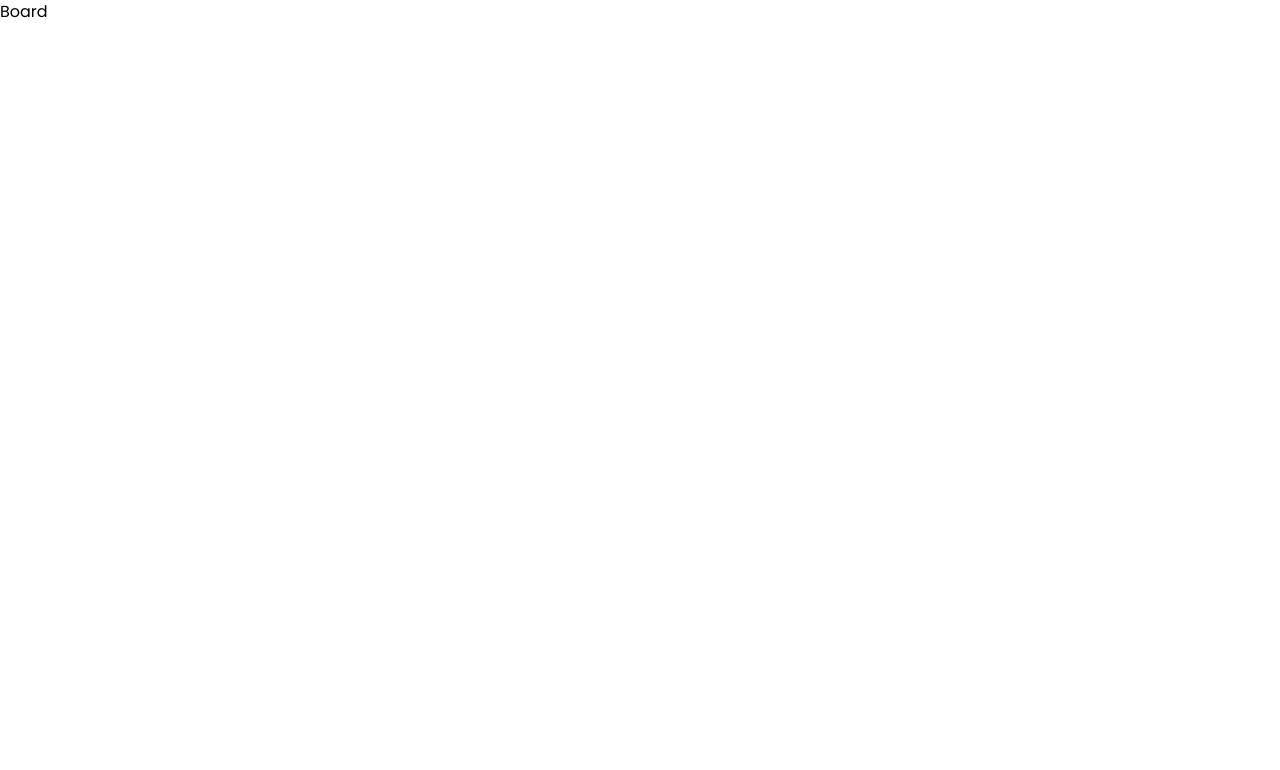
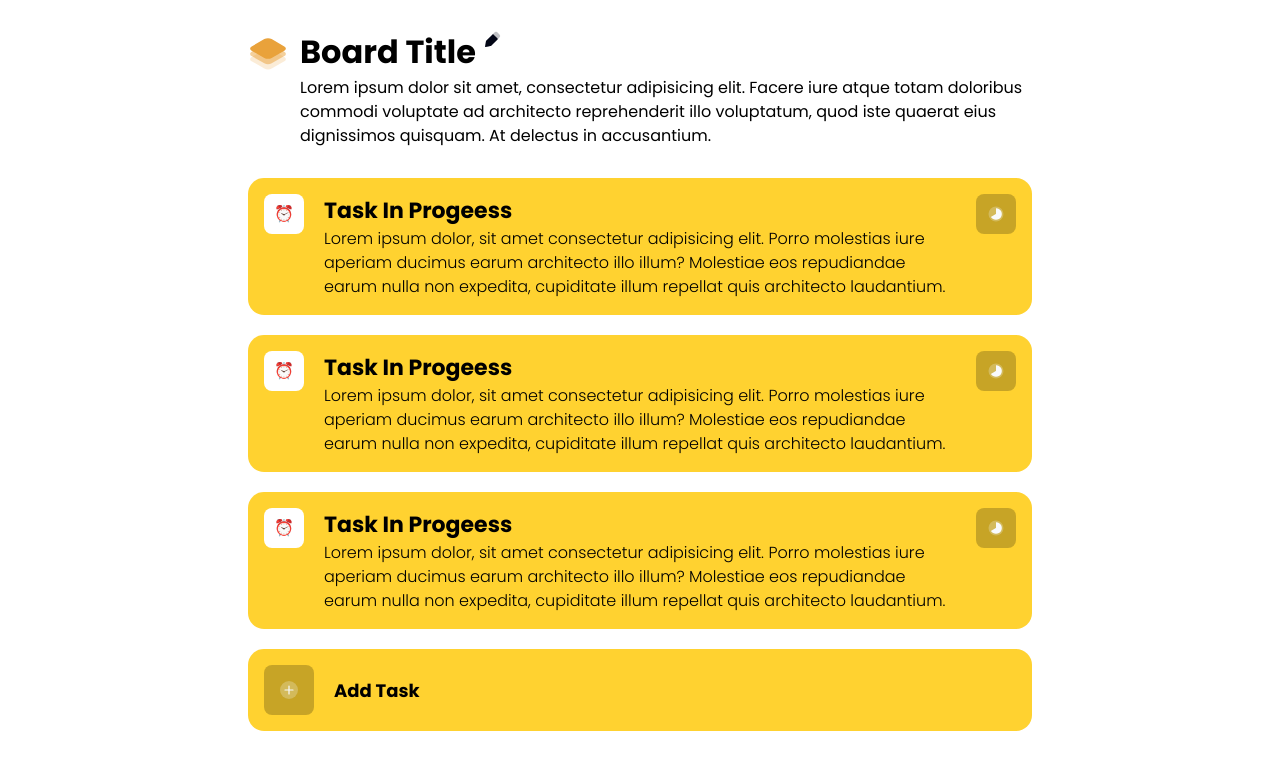
Before and after one commit to varinder-dhillon/todo-frontend, a React (Vite) app: page /board in a window 1280 px wide. Shown: the top 770 px of the page. Built offline with nearby package versions, Linux system fonts and the light colour scheme.

Commit message:
UI (Board): Added the board UI

```diff
--- a/src/components/Board.tsx
+++ b/src/components/Board.tsx
@@ -1,12 +1,29 @@
 import React from 'react'
-import { useDispatch } from 'react-redux'
+import BoardHeader from './BoardHeader'
+import TaskListItem from './TaskListItem'
+import { actionIcons  } from '../utils/contants'
 
 const Board: React.FC = () => {
   // const dispatch = useDispatch();
 
 
   return (
-    <div>Board</div>
+    <div className='board-container max-w-[800px] mx-auto p-2'>
+      <BoardHeader />
+      <div className='tasks-list mt-[30px]'>
+        <TaskListItem />
+        <TaskListItem />
+        <TaskListItem />
+      </div>
+      <div className='task-list-item flex items-center p-4 rounded-[16px] bg-amber-300 mb-5 gap-5 cursor-pointer'>
+          <div className="left-icon w-[50px] h-[50px] shrink-0 rounded-[8px]  bg-[#00000038] max-w-[50px] flex items-center justify-center">
+              <img src={actionIcons.addHover} alt="" />
+          </div>
+          <div className="task-content w-full">
+            <h2 className='text-[18px] font-bold'>Add Task</h2>
+          </div>
+      </div>
+    </div>
   )
 }
 
--- /dev/null
+++ b/src/components/BoardHeader.tsx
@@ -0,0 +1,22 @@
+import React from 'react'
+import logo from "../assets/Logo.svg"
+import { actionIcons } from '../utils/contants'
+
+const BoardHeader: React.FC = () => {
+  return (
+    <div className='board-header mt-5 flex items-start justify-start gap-3'>
+        <img src={logo} alt="logo" className='mt-1.5' />
+        <div>
+            <div className="board-name flex gap-1">
+                <h2 className='text-[32px] font-bold'>Board Title</h2>
+                <span><img src={actionIcons.editHover} alt="" /></span>
+            </div>
+            <div className="board-description">
+                <p>Lorem ipsum dolor sit amet, consectetur adipisicing elit. Facere iure atque totam doloribus commodi voluptate ad architecto reprehenderit illo voluptatum, quod iste quaerat eius dignissimos quisquam. At delectus in accusantium.</p>
+            </div>
+        </div>
+    </div>
+  )
+}
+
+export default BoardHeader
--- /dev/null
+++ b/src/components/TaskListItem.tsx
@@ -0,0 +1,26 @@
+import React from 'react'
+import { icons, actionIcons } from '../utils/contants'
+
+const TaskListItem:React.FC = () => {
+  const statusIcons = {
+    "inProgress": actionIcons.timerHover,
+    "completed": actionIcons.doneHover,
+    "wontDo" : actionIcons.closeHover
+  }
+  return (
+    <div className='task-list-item flex items-start p-4 rounded-[16px] bg-amber-300 mb-5 gap-5'>
+        <div className="left-icon w-[40px] h-[40px] shrink-0 rounded-[8px]  bg-white max-w-[50px] flex items-center justify-center">
+            {icons.clock}
+        </div>
+        <div className="task-content w-full">
+          <h2 className='text-[22px] font-bold'>Task In Progeess</h2>
+          <p className='font-light'>Lorem ipsum dolor, sit amet consectetur adipisicing elit. Porro molestias iure aperiam ducimus earum architecto illo illum? Molestiae eos repudiandae earum nulla non expedita, cupiditate illum repellat quis architecto laudantium.</p>
+        </div>
+        <div className="right-icon w-[40px] h-[40px] shrink-0 rounded-[8px]  bg-[#00000038] max-w-[50px] flex items-center justify-center">
+          <img src={statusIcons.inProgress} alt="" />
+        </div>
+    </div>
+  )
+}
+
+export default TaskListItem
--- a/src/layout/layout.tsx
+++ b/src/layout/layout.tsx
@@ -1,4 +1,4 @@
-import React, { type ReactNode } from 'react';
+import React from 'react';
 import { Outlet } from 'react-router';
 
 
--- /dev/null
+++ b/src/utils/contants.tsx
@@ -0,0 +1,21 @@
+import Delete from "../assets/Trash.svg";
+import done from "../assets/Done_round.svg";
+import doneHover from "../assets/Done_round_duotone.svg";
+import editHover from "../assets/Edit_duotone.svg";
+import timerHover from "../assets/Time_atack_duotone.svg";
+import closeHover from "../assets/close_ring_duotone.svg";
+import addHover from "../assets/Add_round_duotone.svg";
+
+export const icons = {
+    "work": "💻", "thinking": "💭", "tea": "🍵", "exercise": "🏋️", "study": "📚", "clock": "⏰"
+} as const
+
+export const actionIcons = {
+    delete: Delete,
+    done,
+    doneHover,
+    editHover,
+    timerHover,
+    closeHover,
+    addHover
+} as const
```
